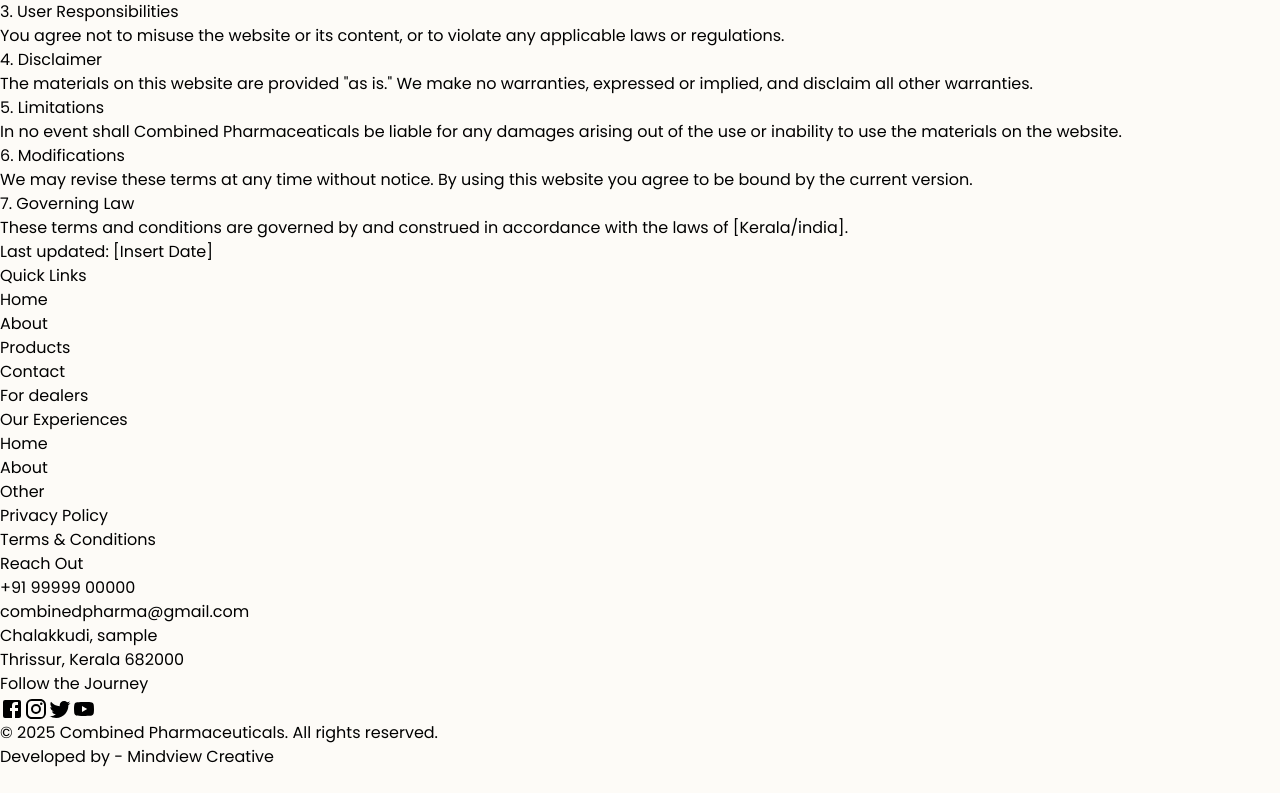
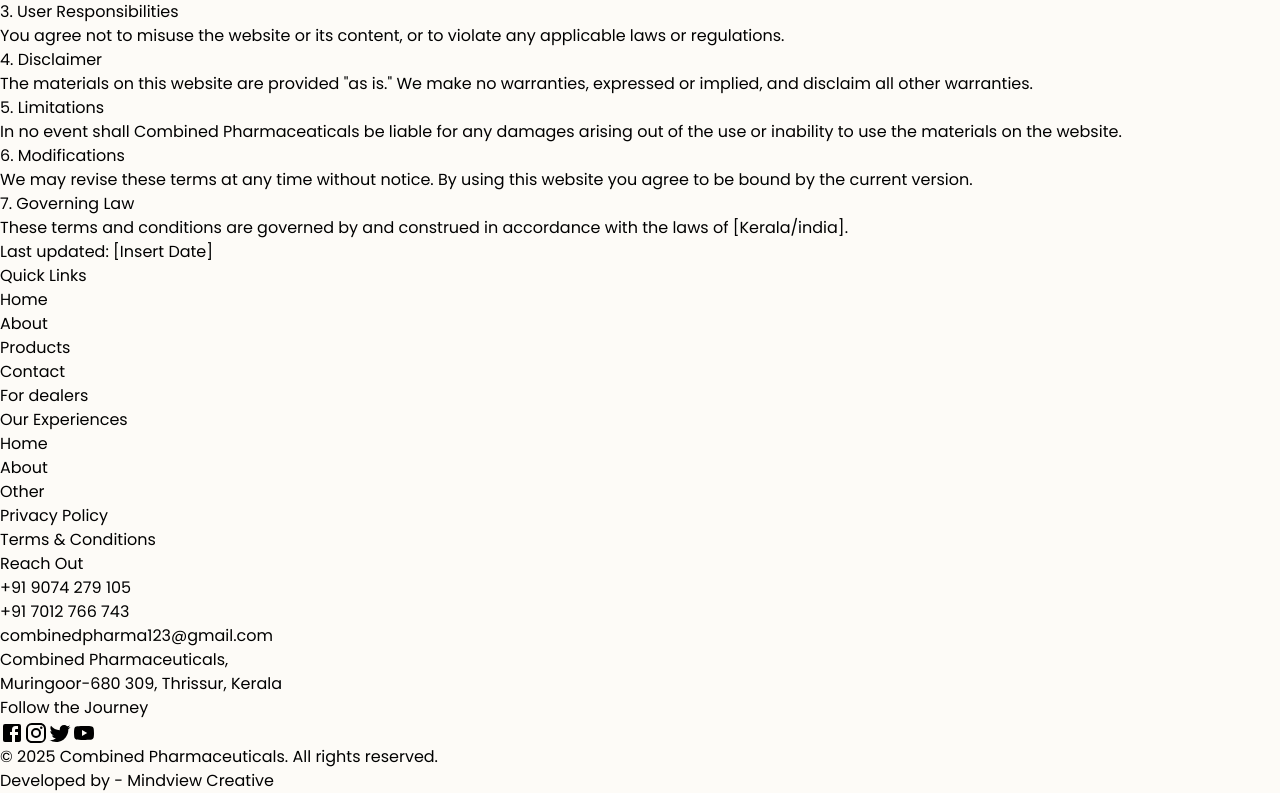
Before and after one commit to devmindview/combined-react, a React (Vite) app: page /terms-and-conditions in a window 1280 px wide. Shown: the part 788-1581 px from the top of the page. Before the commit the page ends 1557 px from the top, so only its background shows below. Built offline with nearby package versions, Linux system fonts and the light colour scheme; no server answers.

Commit message:
added adderss is footer

```diff
--- a/src/client/layout/Footer.jsx
+++ b/src/client/layout/Footer.jsx
@@ -56,10 +56,11 @@
           <div>
             <h3 className="text-lg font-normal mb-4 text-white">Reach Out</h3>
             <ul className="space-y-2 text-white font-light">
-              <li>+91 99999 00000</li>
-              <li>combinedpharma@gmail.com</li>
-              <li>Chalakkudi, sample</li>
-              <li>Thrissur, Kerala 682000</li>
+              <li>+91 9074 279 105</li>
+              <li>+91 7012 766 743</li>
+              <li>combinedpharma123@gmail.com</li>
+              <li>Combined Pharmaceuticals,</li>
+              <li>Muringoor-680 309, Thrissur, Kerala</li>
             </ul>
           </div>
 
```
